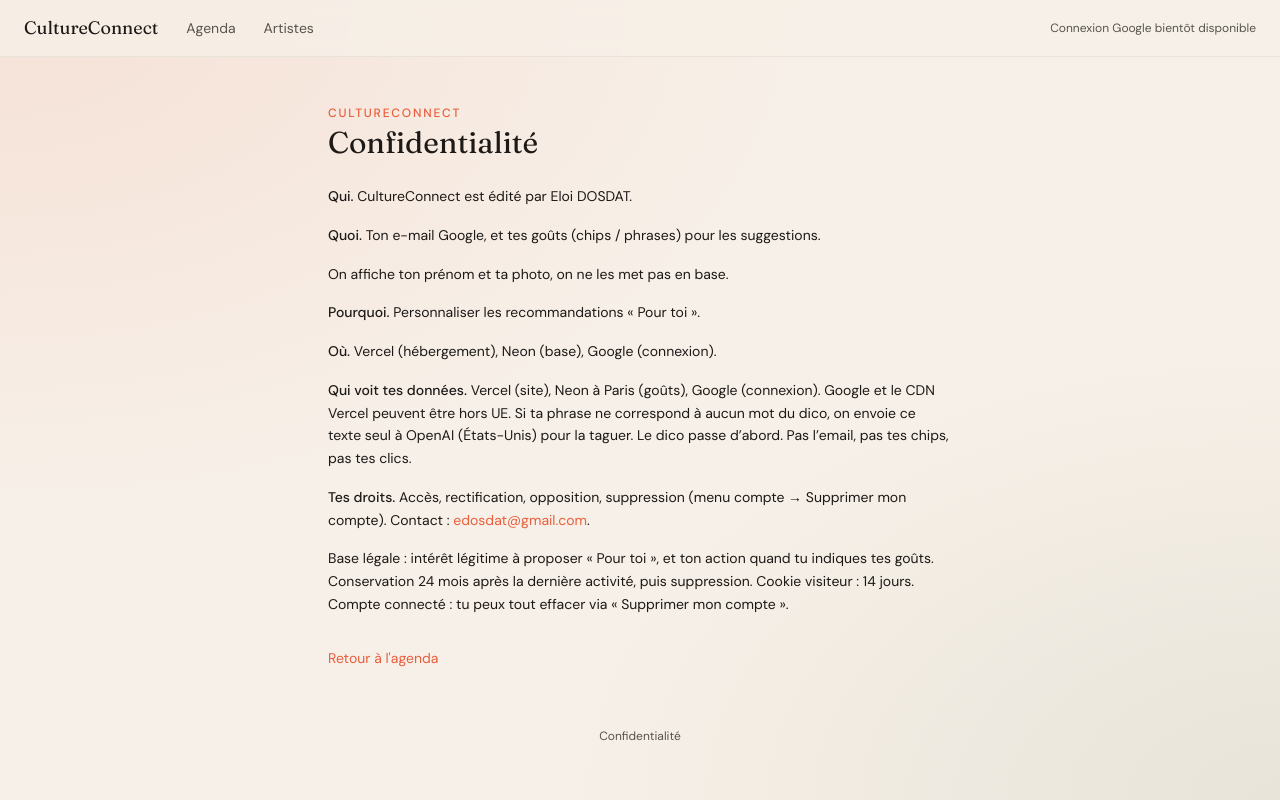
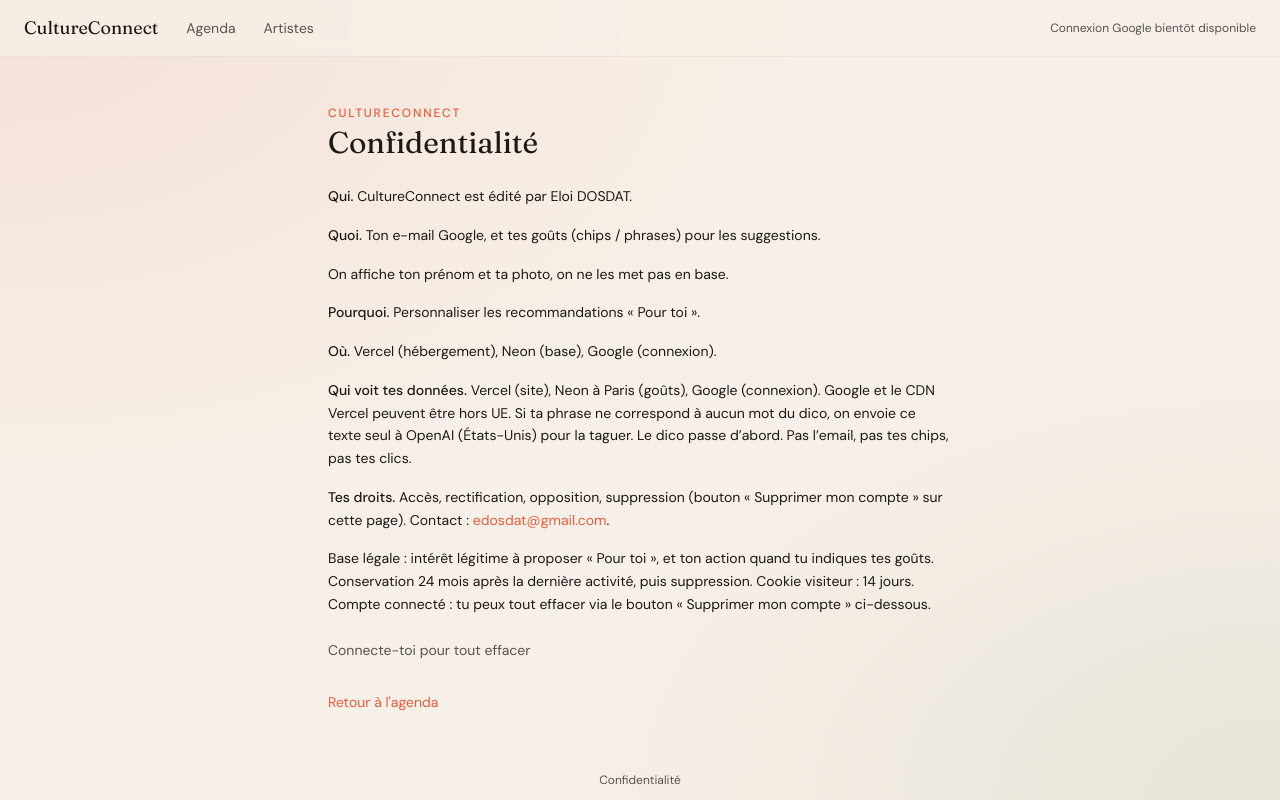
Before and after one commit to edosdat/CultureConnect, a Next.js app: page /confidentialite in a window 1280 px wide. Built offline with nearby package versions, Linux system fonts and the light colour scheme; no server answers.

Commit message:
fix: restore delete account on /confidentialite
Footer → page. Logged-in: confirm + DELETE + signOut. Guest: Connecte-toi pour tout effacer. Not in header.

```diff
--- /dev/null
+++ b/src/app/confidentialite/DeleteAccountButton.tsx
@@ -0,0 +1,59 @@
+'use client';
+
+import { useState } from 'react';
+import { signOut, useSession } from 'next-auth/react';
+import { clearGuestStore, notifySignalsChanged } from '@/lib/signalsStore';
+
+export default function DeleteAccountButton() {
+  const { data: session, status } = useSession();
+  const [deleting, setDeleting] = useState(false);
+
+  async function handleDeleteAccount() {
+    if (deleting) return;
+    if (
+      !window.confirm(
+        'Supprimer ton compte et tes goûts enregistrés ? Cette action est définitive.',
+      )
+    ) {
+      return;
+    }
+    setDeleting(true);
+    try {
+      const res = await fetch('/api/account-tastes', { method: 'DELETE' });
+      if (!res.ok) {
+        setDeleting(false);
+        return;
+      }
+      clearGuestStore();
+      notifySignalsChanged();
+      await signOut({ callbackUrl: '/' });
+    } catch {
+      setDeleting(false);
+    }
+  }
+
+  if (status === 'loading') {
+    return null;
+  }
+
+  if (!session?.user) {
+    return (
+      <p className="mt-6 text-sm text-culture-muted">
+        Connecte-toi pour tout effacer
+      </p>
+    );
+  }
+
+  return (
+    <div className="mt-6">
+      <button
+        type="button"
+        disabled={deleting}
+        onClick={() => void handleDeleteAccount()}
+        className="inline-flex h-9 items-center rounded-full border border-culture-terracotta/50 bg-white px-4 text-sm font-medium text-culture-terracotta transition hover:border-culture-terracotta hover:bg-culture-terracotta/10 disabled:opacity-50"
+      >
+        {deleting ? 'Suppression…' : 'Supprimer mon compte'}
+      </button>
+    </div>
+  );
+}
--- a/src/app/confidentialite/page.tsx
+++ b/src/app/confidentialite/page.tsx
@@ -1,5 +1,6 @@
 import type { Metadata } from 'next';
 import Link from 'next/link';
+import DeleteAccountButton from './DeleteAccountButton';
 
 export const metadata: Metadata = {
   title: 'Confidentialité — CultureConnect',
@@ -45,8 +46,8 @@ export default function ConfidentialitePage() {
         </p>
         <p>
           <span className="font-medium">Tes droits.</span> Accès, rectification,
-          opposition, suppression (menu compte → Supprimer mon compte). Contact
-          :{' '}
+          opposition, suppression (bouton «&nbsp;Supprimer mon compte&nbsp;»
+          sur cette page). Contact :{' '}
           <a
             href="mailto:edosdat@gmail.com"
             className="text-culture-terracotta underline-offset-2 hover:underline"
@@ -59,10 +60,12 @@ export default function ConfidentialitePage() {
           Base légale : intérêt légitime à proposer «&nbsp;Pour toi&nbsp;», et
           ton action quand tu indiques tes goûts. Conservation 24 mois après
           la dernière activité, puis suppression. Cookie visiteur : 14 jours.
-          Compte connecté : tu peux tout effacer via «&nbsp;Supprimer mon
-          compte&nbsp;».
+          Compte connecté : tu peux tout effacer via le bouton
+          «&nbsp;Supprimer mon compte&nbsp;» ci-dessous.
         </p>
       </div>
+
+      <DeleteAccountButton />
 
       <p className="mt-8 text-sm text-culture-muted">
         <Link
```
